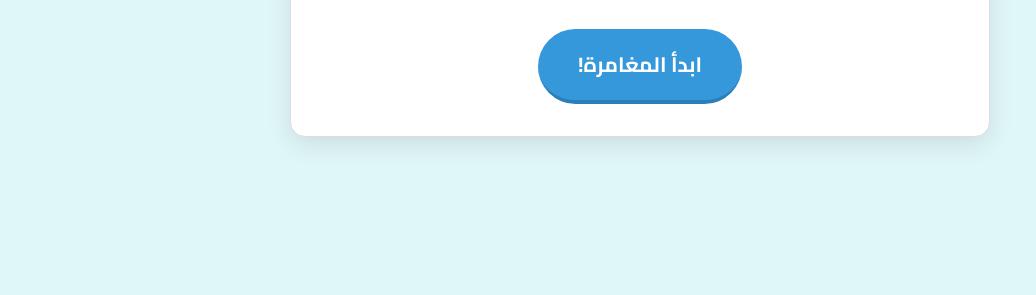
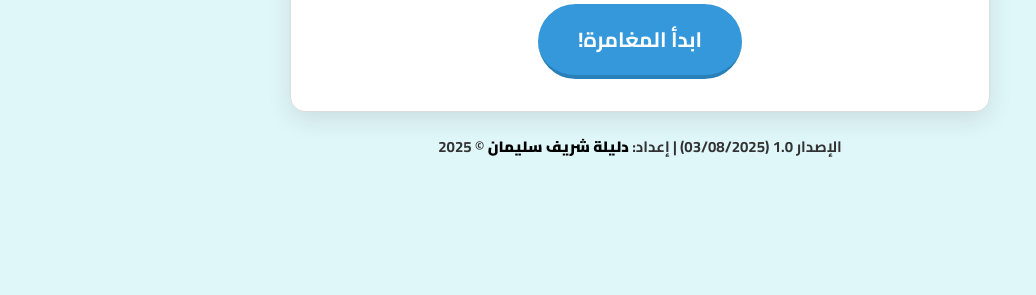
Before and after one commit to cute322/herro, a plain HTML site: page index.html in a window 1280 px wide. Shown: the part 505-800 px from the top of the page, without its empty margins (0-1036 px from the left). Drawn offline with Linux system fonts and the light colour scheme.

Commit message:
Add files via upload

```diff
--- a/index.html
+++ b/index.html
@@ -93,7 +93,9 @@
             <button id="close-settings-btn" class="btn btn-secondary"></button>
         </div>
     </div>
-
+    <div class="copyright">
+    الإصدار 1.0 (03/08/2025) | إعداد: <strong>دليلة شريف سليمان</strong> &copy; 2025
+</div>
     <script src="game.js" defer></script>
 </body>
 </html>
--- a/style.css
+++ b/style.css
@@ -482,8 +482,8 @@ body {
 }
 #character-container {
     position: absolute;
-    top: 90px;  /* <-- تغيير: يضعها في الأعلى تحت شريط التقدم */
-    left: 10px;  /* <-- يضعها على حافة اليسار */
+    top: 90px;
+    left: 10px;
     z-index: 10;
 }
 #character-avatar {
@@ -498,3 +498,29 @@ body {
     align-items: center;
     padding-left: 175px;
 }
+.copyright {
+    text-align: center;
+    margin-top: 20px;
+    width: 100%;
+    font-size: 15px;
+    color: #444444;
+    font-weight: 500;
+}
+
+.copyright strong {
+    color: #000000;
+    font-weight: 900;
+}
+
+html[lang="ar"] .copyright {
+    font-weight: 700;
+    color: #333333;
+}
+
+html[lang="ar"] .copyright strong {
+    font-weight: 900;
+}
+
+body {
+    flex-direction: column;
+}
```
